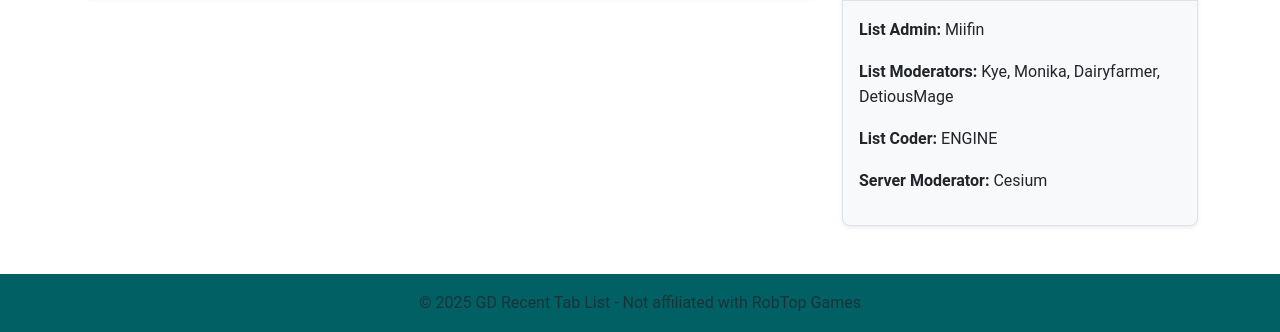
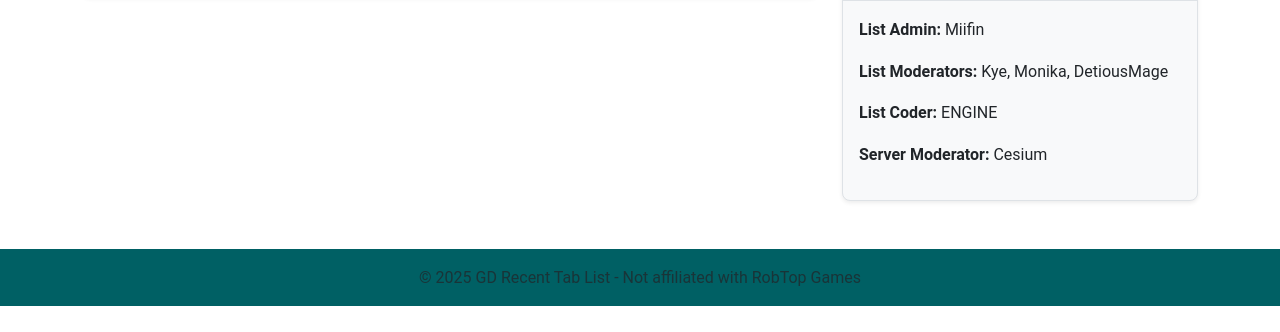
Before and after one commit to sniper721/RecentTabList, a Flask app: page / in a window 1280 px wide. Shown: the part 637-969 px from the top of the page. After the commit the page ends 943 px from the top, so only its background shows below. Run offline with Flask 3, Linux system fonts and the light colour scheme; data comes from the database, SQL or seed files in the repository; data that the repository does not hold is empty; some libraries are stand-ins or nearby versions.

Commit message:
Dairyfarmer

```diff
--- a/templates/index.html
+++ b/templates/index.html
@@ -104,7 +104,7 @@
             </div>
             <div class="card-body">
                 <p><strong>List Admin:</strong> Miifin</p>
-                <p><strong>List Moderators:</strong> Kye, Monika, Dairyfarmer, DetiousMage</p>
+                <p><strong>List Moderators:</strong> Kye, Monika, DetiousMage</p>
                 <p><strong>List Coder:</strong> ENGINE</p>
                 <p><strong>Server Moderator:</strong> Cesium</p>
             </div>
```
